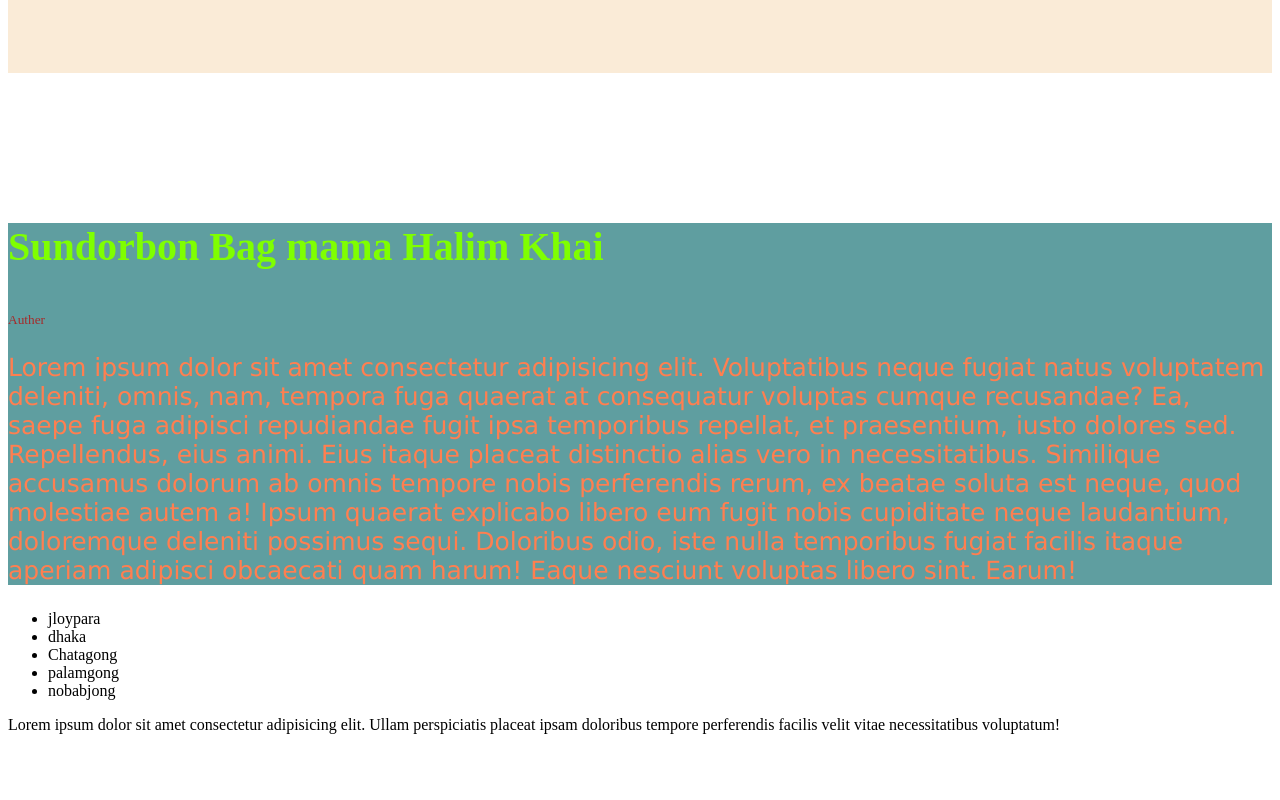
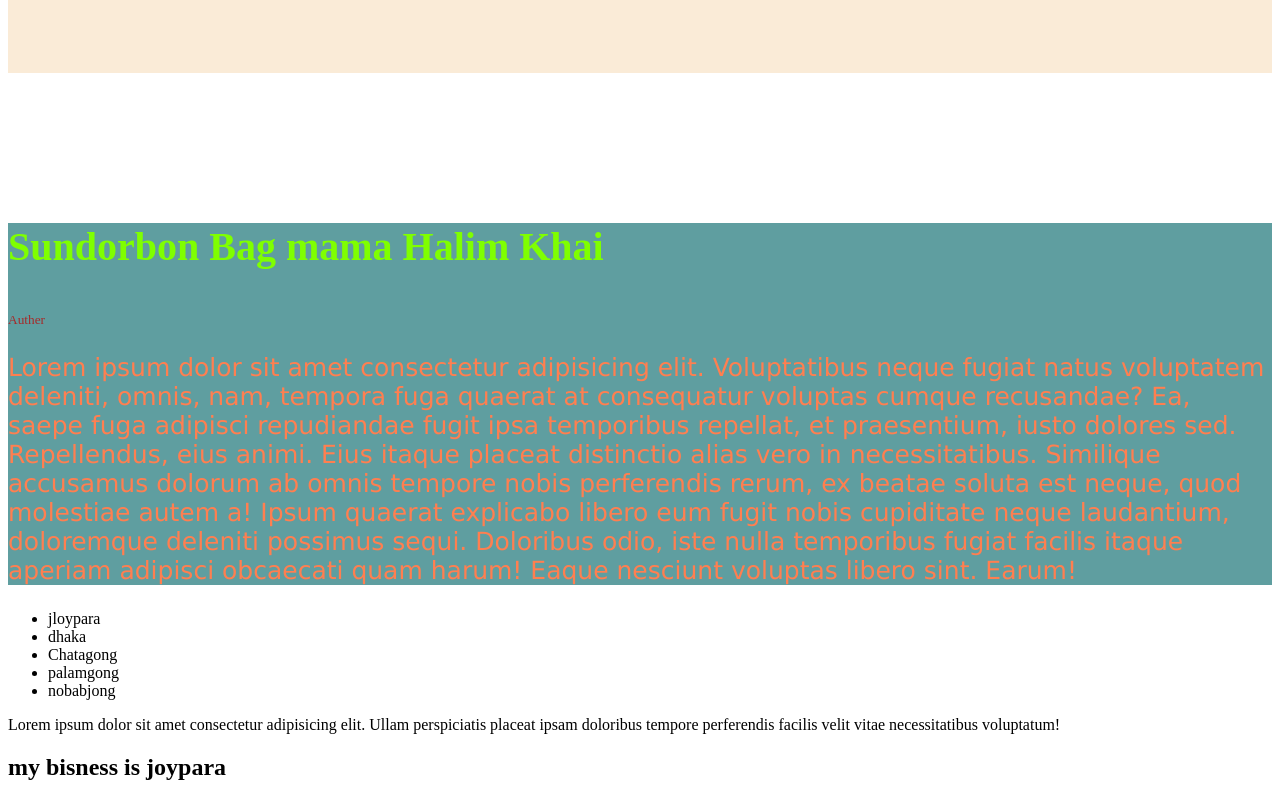
Before and after one commit to mamunapollo1/apollo-mobile-repo, a plain HTML site: page index.html in a window 1280 px wide. Shown: the part 896-1696 px from the top of the page. Before the commit the page ends 1646 px from the top, so only its background shows below. Drawn offline with Linux system fonts and the light colour scheme.

Commit message:
added header

```diff
--- a/index.html
+++ b/index.html
@@ -43,6 +43,12 @@
     </div>
   </section>
 
+  <section>
+    <div class="mamun">
+      <h1>my bisness is joypara</h1>
+    </div>
+  </section>
+
 
 
 
```
